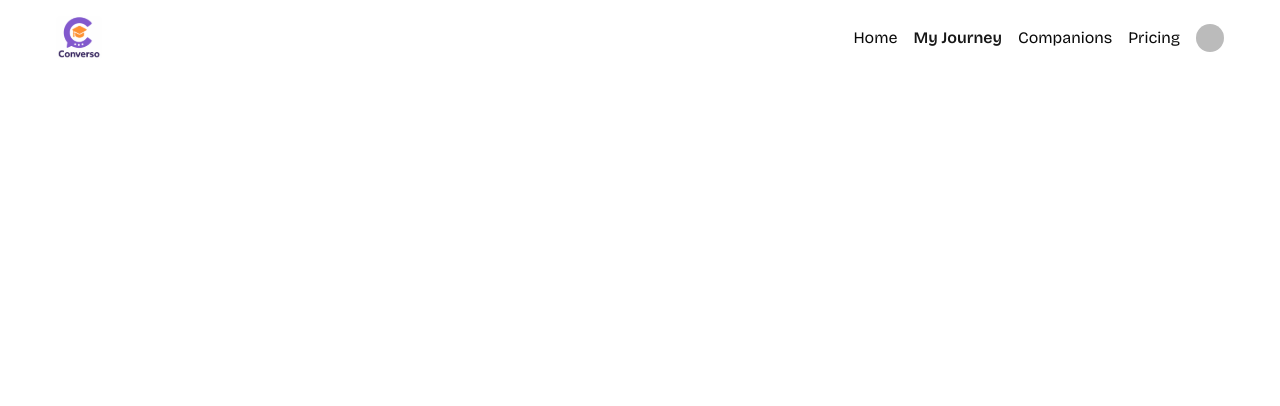
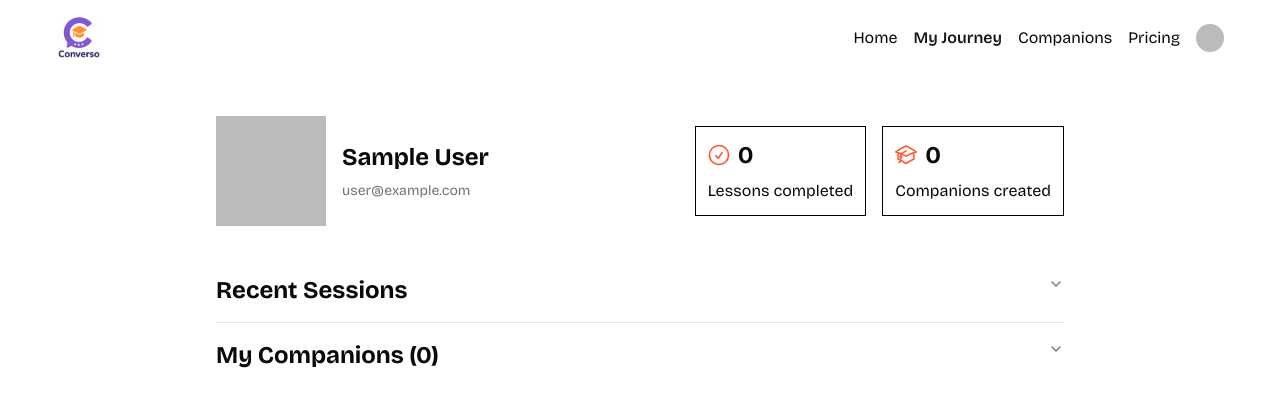
Before and after one commit to Saumyakhushlani/Converso, a Next.js app: page /my-journey in a window 1280 px wide. Shown: the top 406 px of the page. Built offline with nearby package versions, Linux system fonts and the light colour scheme; no server answers; the database is empty; sample sign-in values are in the browser's storage; some icons are missing.

Commit message:
FInal COmmit

```diff
--- a/app/companions/new/page.tsx
+++ b/app/companions/new/page.tsx
@@ -1,21 +1,37 @@
+import CompanionForm from "@/components/CompanionForm";
+import {auth} from "@clerk/nextjs/server";
+import {redirect} from "next/navigation";
+import { newCompanionPermissions } from "../../../lib/actions/companions.actions";
+import Image from "next/image";
+import Link from "next/link";
 
-import React from 'react'
-import CompanionForm from '../../../src/components/CompanionForm'
-import {auth} from '@clerk/nextjs/server';
-import { redirect } from 'next/navigation';
+const NewCompanion = async () => {
+    const { userId } = await auth();
+    if(!userId) redirect('/sign-in');
 
-const NewCompanion = async() => {
-  const {userId} = await auth();
-  if (!userId) {
-    redirect('/sign-in');
-  }
+    const canCreateCompanion = await newCompanionPermissions();
+
     return (
-    <main className='lg:w-1/3 md:w-2/3 items-center justify-center'>
-      <article className='w-full gap-4 flex flex-col py-4'>
+        <main className="min-lg:w-1/3 min-md:w-2/3 items-center justify-center">
+            {canCreateCompanion ? (
+                <article className="w-full gap-4 flex flex-col">
                     <h1>Companion Builder</h1>
 
                     <CompanionForm />
                 </article>
+                ) : (
+                    <article className="companion-limit">
+                        <Image src="/images/limit.svg" alt="Companion limit reached" width={360} height={230} />
+                        <div className="cta-badge">
+                            Upgrade your plan
+                        </div>
+                        <h1>You’ve Reached Your Limit</h1>
+                        <p>You’ve reached your companion limit. Upgrade to create more companions and premium features.</p>
+                        <Link href="/subscription" className="btn-primary w-full justify-center" >
+                            Upgrade My Plan
+                        </Link>
+                    </article>
+                )}
         </main>
     )
 }
--- a/app/my-journey/page.tsx
+++ b/app/my-journey/page.tsx
@@ -1,10 +1,90 @@
 import React from 'react'
+import { getUserCompanions } from '../../lib/actions/companions.actions';
+import { getUserSessions } from '../../lib/actions/companions.actions';
+import CompanionsList from '@/components/CompanionsList';
+import Image from 'next/image';
+import { currentUser } from "@clerk/nextjs/server";
+import { redirect } from "next/navigation";
+import {
+  Accordion,
+  AccordionContent,
+  AccordionItem,
+  AccordionTrigger,
+} from "@/components/ui/accordion";
 
-const Profile = () => {
+const Profile = async() => {
+
+  const user = await currentUser();
+
+  if (!user) redirect("/sign-in");
+
+  const companions = await getUserCompanions(user.id);
+  const sessionHistory = await getUserSessions(user.id);
+
   return (
-    <div>
+     <main className="min-lg:w-3/4">
+      <section className="flex justify-between gap-4 max-sm:flex-col items-center">
+        <div className="flex gap-4 items-center">
+          <Image
+            src={user.imageUrl}
+            alt={user.firstName!}
+            width={110}
+            height={110}
+          />
+          <div className="flex flex-col gap-2">
+            <h1 className="font-bold text-2xl">
+              {user.firstName} {user.lastName}
+            </h1>
+            <p className="text-sm text-muted-foreground">
+              {user.emailAddresses[0].emailAddress}
+            </p>
+          </div>
+        </div>
+        <div className="flex gap-4">
+          <div className="border border-black rouded-lg p-3 gap-2 flex flex-col h-fit">
+            <div className="flex gap-2 items-center">
+              <Image
+                src="/icons/check.svg"
+                alt="checkmark"
+                width={22}
+                height={22}
+              />
+              <p className="text-2xl font-bold">{sessionHistory.length}</p>
+            </div>
+            <div>Lessons completed</div>
+          </div>
+          <div className="border border-black rouded-lg p-3 gap-2 flex flex-col h-fit">
+            <div className="flex gap-2 items-center">
+              <Image src="/icons/cap.svg" alt="cap" width={22} height={22} />
+              <p className="text-2xl font-bold">{companions.length}</p>
+            </div>
+            <div>Companions created</div>
+          </div>
+        </div>
+      </section>
+      <Accordion type="multiple">
 
-    </div>
+        <AccordionItem value="recent">
+          <AccordionTrigger className="text-2xl font-bold">
+            Recent Sessions
+          </AccordionTrigger>
+          <AccordionContent>
+            <CompanionsList
+              title="Recent Sessions"
+              companions={sessionHistory}
+            />
+          </AccordionContent>
+        </AccordionItem>
+        <AccordionItem value="companions">
+          <AccordionTrigger className="text-2xl font-bold">
+            My Companions {`(${companions.length})`}
+          </AccordionTrigger>
+          <AccordionContent>
+            <CompanionsList title="My Companions" companions={companions} />
+          </AccordionContent>
+        </AccordionItem>
+      </Accordion>
+    </main>
   )
 }
 
--- a/app/subscription/page.tsx
+++ b/app/subscription/page.tsx
@@ -3,9 +3,9 @@ import React from 'react'
 
 const Subscription = () => {
   return (
-    <div>
+    <main>
       <PricingTable />
-    </div>
+    </main>
   )
 }
 
--- a/lib/actions/companions.actions.ts
+++ b/lib/actions/companions.actions.ts
@@ -100,3 +100,45 @@ export const getUserSessions = async (userId: string, limit = 10) => {
 
     return data.map(({ companions }) => companions);
 }
+
+export const getUserCompanions = async (userId: string) => {
+    const supabase = createSupabaseClient();
+    const { data, error } = await supabase
+        .from('companions')
+        .select()
+        .eq('author', userId)
+
+    if(error) throw new Error(error.message);
+
+    return data;
+}
+
+export const newCompanionPermissions = async () => {
+    const { userId, has } = await auth();
+    const supabase = createSupabaseClient();
+
+    let limit = 0;
+
+    if(has({ plan: 'pro' })) {
+        return true;
+    } else if(has({ feature: "2_active_companoins" })) {
+        limit = 2;
+    } else if(has({ feature: "10_active_companions" })) {
+        limit = 10;
+    }
+
+    const { data, error } = await supabase
+        .from('companions')
+        .select('id', { count: 'exact' })
+        .eq('author', userId)
+
+    if(error) throw new Error(error.message);
+
+    const companionCount = data?.length;
+
+    if(companionCount >= limit) {
+        return false
+    } else {
+        return true;
+    }
+}
--- a/package.json
+++ b/package.json
@@ -12,6 +12,7 @@
     "@clerk/nextjs": "^6.35.6",
     "@hookform/resolvers": "^5.2.2",
     "@jsmastery/utils": "^1.0.2",
+    "@radix-ui/react-accordion": "^1.2.12",
     "@radix-ui/react-label": "^2.1.8",
     "@radix-ui/react-select": "^2.2.6",
     "@radix-ui/react-slot": "^1.2.4",
--- /dev/null
+++ b/src/components/ui/accordion.tsx
@@ -0,0 +1,66 @@
+"use client"
+
+import * as React from "react"
+import * as AccordionPrimitive from "@radix-ui/react-accordion"
+import { ChevronDownIcon } from "lucide-react"
+
+import { cn } from "@/lib/utils"
+
+function Accordion({
+  ...props
+}: React.ComponentProps<typeof AccordionPrimitive.Root>) {
+  return <AccordionPrimitive.Root data-slot="accordion" {...props} />
+}
+
+function AccordionItem({
+  className,
+  ...props
+}: React.ComponentProps<typeof AccordionPrimitive.Item>) {
+  return (
+    <AccordionPrimitive.Item
+      data-slot="accordion-item"
+      className={cn("border-b last:border-b-0", className)}
+      {...props}
+    />
+  )
+}
+
+function AccordionTrigger({
+  className,
+  children,
+  ...props
+}: React.ComponentProps<typeof AccordionPrimitive.Trigger>) {
+  return (
+    <AccordionPrimitive.Header className="flex">
+      <AccordionPrimitive.Trigger
+        data-slot="accordion-trigger"
+        className={cn(
+          "focus-visible:border-ring focus-visible:ring-ring/50 flex flex-1 items-start justify-between gap-4 rounded-md py-4 text-left text-sm font-medium transition-all outline-none hover:underline focus-visible:ring-[3px] disabled:pointer-events-none disabled:opacity-50 [&[data-state=open]>svg]:rotate-180",
+          className
+        )}
+        {...props}
+      >
+        {children}
+        <ChevronDownIcon className="text-muted-foreground pointer-events-none size-4 shrink-0 translate-y-0.5 transition-transform duration-200" />
+      </AccordionPrimitive.Trigger>
+    </AccordionPrimitive.Header>
+  )
+}
+
+function AccordionContent({
+  className,
+  children,
+  ...props
+}: React.ComponentProps<typeof AccordionPrimitive.Content>) {
+  return (
+    <AccordionPrimitive.Content
+      data-slot="accordion-content"
+      className="data-[state=closed]:animate-accordion-up data-[state=open]:animate-accordion-down overflow-hidden text-sm"
+      {...props}
+    >
+      <div className={cn("pt-0 pb-4", className)}>{children}</div>
+    </AccordionPrimitive.Content>
+  )
+}
+
+export { Accordion, AccordionItem, AccordionTrigger, AccordionContent }
```
Also changed, not shown: 1 other file (tests, documents, lock files or other folders). Lines whose indentation alone changed are shown as unchanged.
